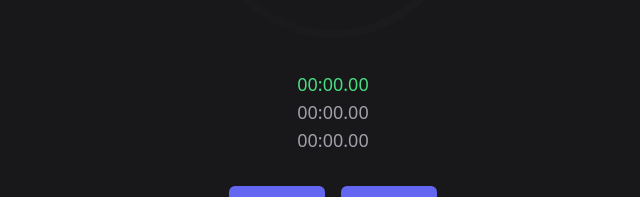
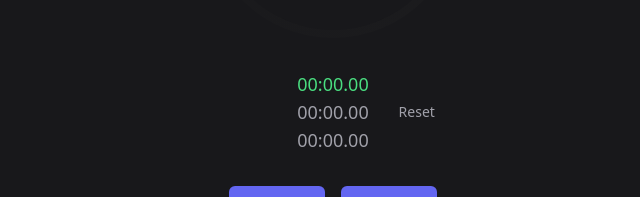
Before and after one commit to rdjakovic/pomodoro, a React (Vite) app: page / in a window 1280 px wide. Shown: the part 398-595 px from the top of the page, without its empty margins (307-947 px from the left). Built offline with nearby package versions, Linux system fonts and the light colour scheme.

Commit message:
Add a reset timer history

```diff
--- a/src/pomodoro.tsx
+++ b/src/pomodoro.tsx
@@ -103,10 +103,12 @@ export default function PomodoroTimer() {
             </div>
           </div>
         </div>
+        <div className="flex justify-between w-full max-w-md px-4">
+          <div className="w-24 flex items-center"></div>
           <div className="flex flex-col items-center">
             {timerHistory.map((time, index) => (
               <motion.div
-              key={`${time}-${index}`} // Added index to key to handle duplicate zeros
+                key={`${time}-${index}`}
                 className={`text-lg font-medium ${
                   index === 0 ? "text-green-400" : "text-zinc-400"
                 }`}
@@ -123,13 +125,23 @@ export default function PomodoroTimer() {
               </motion.div>
             ))}
           </div>
+          <div className="w-24 flex items-center">
+            <Button
+              variant="ghost"
+              className="text-zinc-400 hover:text-zinc-300 text-sm w-full"
+              onClick={() => setTimerHistory([0, 0, 0])}
+            >
+              Reset
+            </Button>
+          </div>
+        </div>
 
         <div className="flex gap-4">
           <Button
             className="w-24 bg-indigo-500 hover:bg-indigo-600 text-white"
             onClick={isActive ? handleStop : handleRun}
           >
-            {isActive ? "Reset" : "Run"}
+            {isActive ? "Reset" : "Start"}
           </Button>
           <Button
             className="w-24 bg-indigo-500 hover:bg-indigo-600 text-white"
```
Lines whose indentation alone changed are shown as unchanged.
